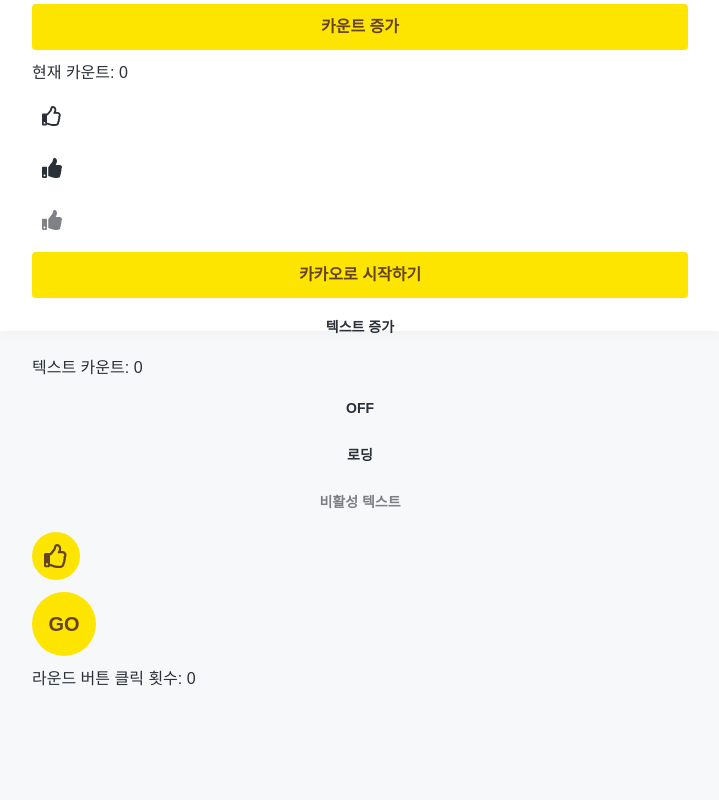
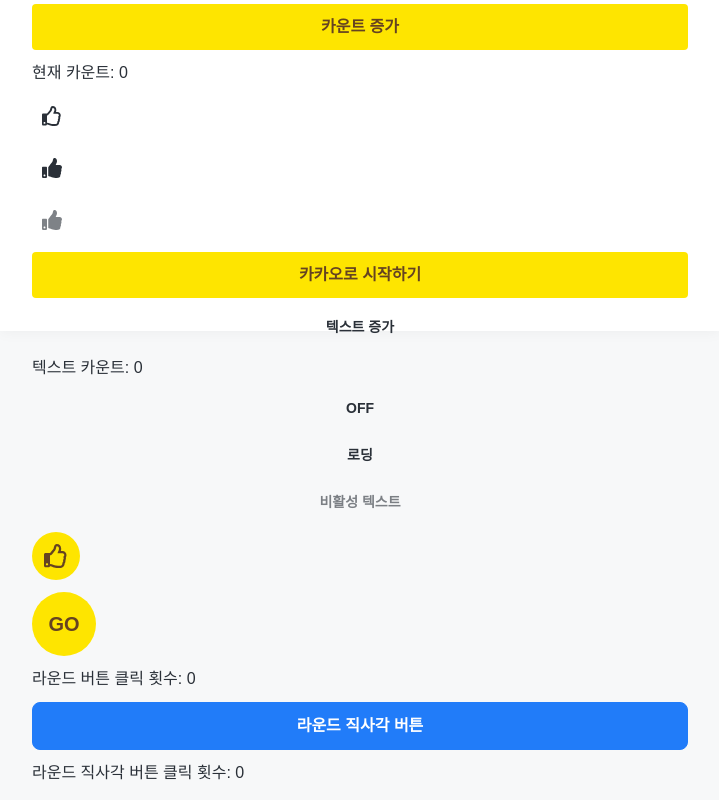
Before and after one commit to kakao-tech-campus-3rd-step3/Team13_FE, a React (Vite) app: page / in a window 1280 px wide. Shown: the part 469-1269 px from the top of the page, without its empty margins (280-999 px from the left). Before the commit the page ends 1175 px from the top, so only its background shows below. Built offline with nearby package versions, Linux system fonts and the light colour scheme; a web font is replaced by a local one.

Commit message:
feat(roundrectanglebutton): 원사각 버튼구현

```diff
--- a/src/App.tsx
+++ b/src/App.tsx
@@ -10,6 +10,7 @@
 import NavigationTab from '@/components/navigationTab';
 import OriginTitleBar from '@/components/originTitleBar';
 import RoundButton from '@/components/roundButton';
+import RoundedRectangleButton from '@/components/roundedRectangleButton';
 import TextButton from '@/components/textButton';
 
 import * as S from './App.styled.ts';
@@ -27,6 +28,7 @@
   const [textLoading, setTextLoading] = useState(false);
   const [roundLiked, setRoundLiked] = useState(false);
   const [roundCount, setRoundCount] = useState(0);
+  const [rrCount, setRrCount] = useState(0);
 
   const tabs = [
     { label: 'Home', content: <div>Home Content</div> },
@@ -117,6 +119,10 @@
           GO
         </RoundButton>
         <S.CountText>라운드 버튼 클릭 횟수: {roundCount}</S.CountText>
+        <RoundedRectangleButton onClick={() => setRrCount((c) => c + 1)}>
+          라운드 직사각 버튼
+        </RoundedRectangleButton>
+        <S.CountText>라운드 직사각 버튼 클릭 횟수: {rrCount}</S.CountText>
       </S.Container>
     </>
   );
--- /dev/null
+++ b/src/components/roundedRectangleButton/index.ts
@@ -0,0 +1,2 @@
+export { default } from './roundedRectangleButton';
+export * from './roundedRectangleButton';
--- /dev/null
+++ b/src/components/roundedRectangleButton/roundedRectangleButton.styled.ts
@@ -0,0 +1,42 @@
+import { css } from '@emotion/react';
+import styled from '@emotion/styled';
+
+import Button from '@/components/button';
+import { colors } from '@/theme/color';
+import { spacing } from '@/theme/spacing';
+
+export interface RoundedRectangleColors {
+  background?: string;
+  color?: string;
+  hover?: string;
+  active?: string;
+}
+
+const defaultColors = {
+  background: colors.blue[700],
+  color: colors.gray[0],
+  hover: colors.blue[800],
+  active: colors.blue[900],
+};
+
+export const StyledRoundedRectangleButton = styled(Button, {
+  shouldForwardProp: (prop) => prop !== 'colorSet',
+})<{
+  colorSet?: RoundedRectangleColors;
+}>`
+  border-radius: ${spacing.spacing2};
+  ${({ colorSet }) => {
+    const c = { ...defaultColors, ...colorSet };
+    return css`
+      background: ${c.background};
+      color: ${c.color};
+      border: 1px solid ${c.background};
+      &:hover {
+        background: ${c.hover};
+      }
+      &:active {
+        background: ${c.active};
+      }
+    `;
+  }}
+`;
--- /dev/null
+++ b/src/components/roundedRectangleButton/roundedRectangleButton.tsx
@@ -0,0 +1,29 @@
+import type { ReactNode } from 'react';
+
+import type { ButtonProps } from '@/components/button';
+
+import * as S from './roundedRectangleButton.styled';
+
+export interface RoundedRectangleButtonProps
+  extends Omit<ButtonProps, 'variant'> {
+  colorSet?: S.RoundedRectangleColors;
+  children?: ReactNode;
+}
+
+const RoundedRectangleButton = ({
+  colorSet,
+  children,
+  ...rest
+}: RoundedRectangleButtonProps) => {
+  return (
+    <S.StyledRoundedRectangleButton
+      variant="secondary"
+      colorSet={colorSet}
+      {...rest}
+    >
+      {children}
+    </S.StyledRoundedRectangleButton>
+  );
+};
+
+export default RoundedRectangleButton;
```
Also changed, not shown: 1 other file (tests, documents, lock files or other folders).
